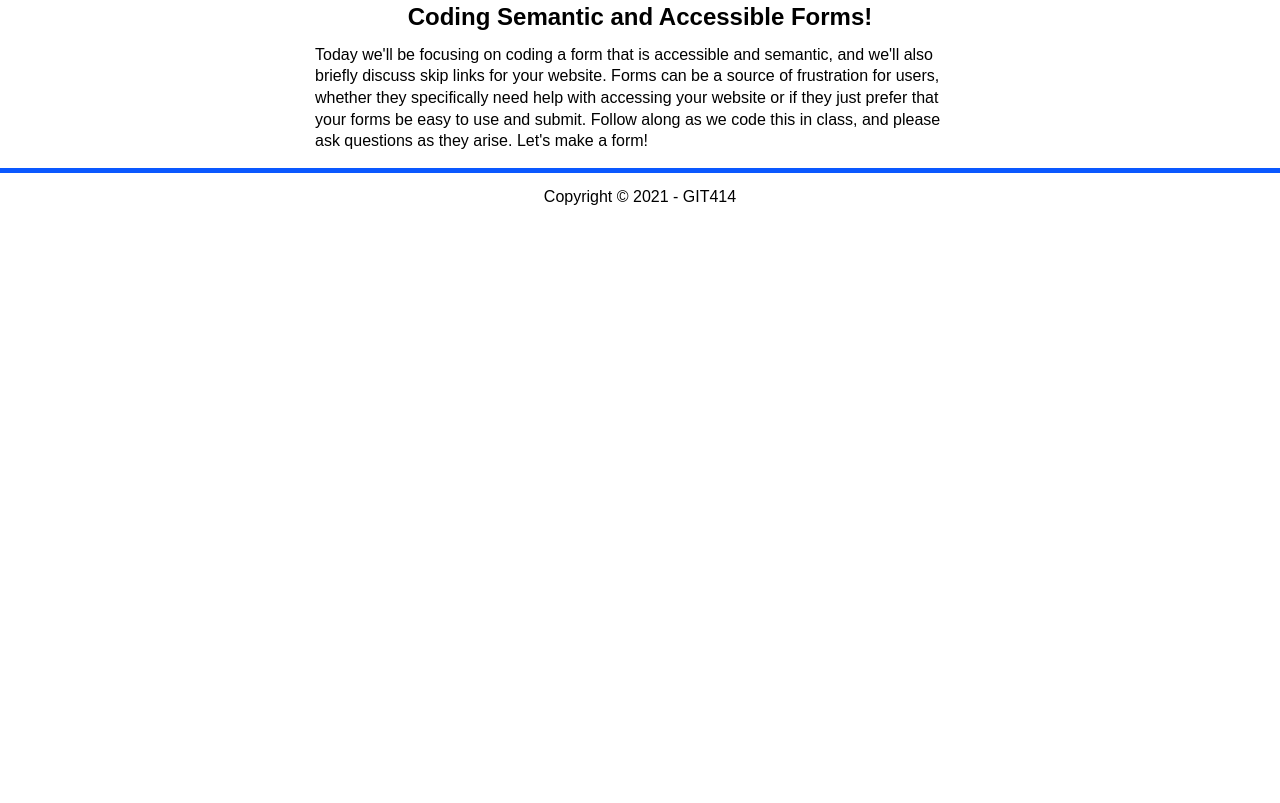
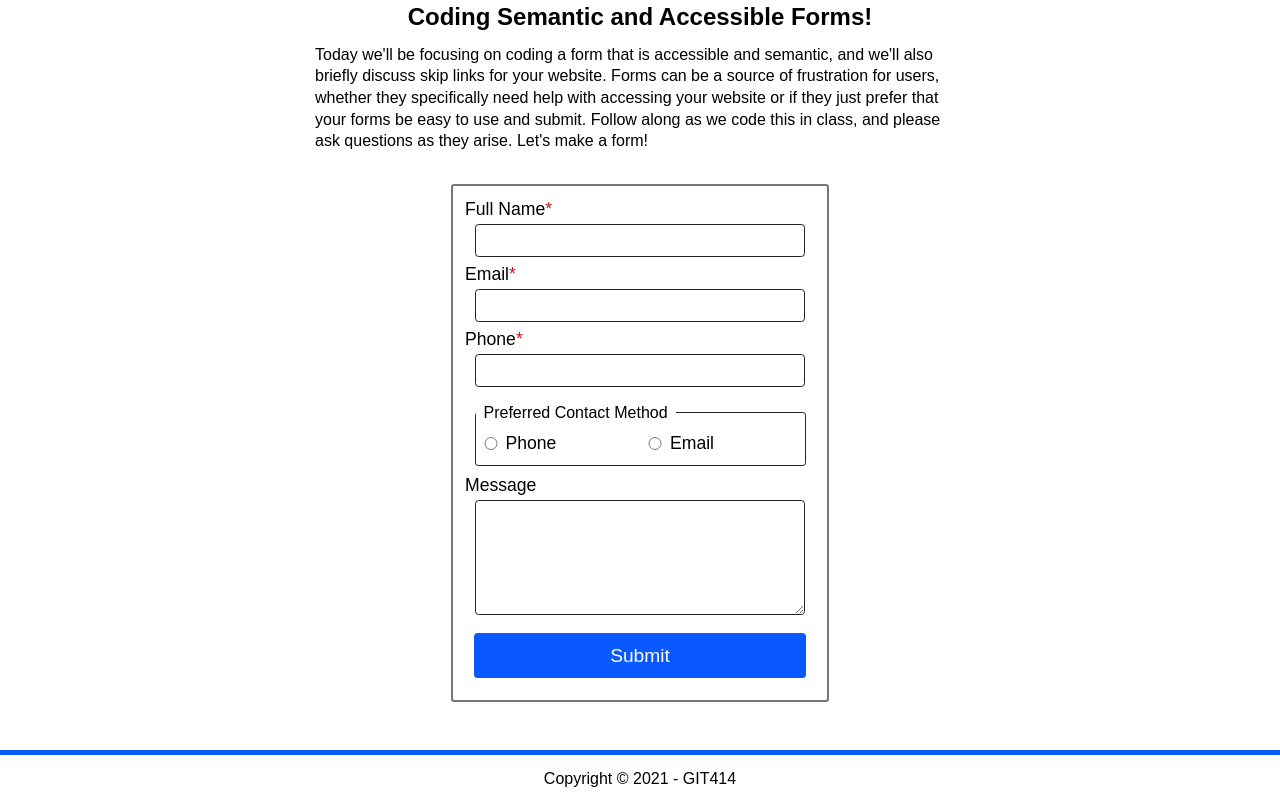
Before and after one commit to fatimuxx/forms, a plain HTML site: page index.html.html in a window 1280 px wide. Shown: the part 511-1314 px from the top of the page. Before the commit the page ends 800 px from the top, so only its background shows below. Drawn offline with Linux system fonts and the light colour scheme.

Commit message:
added form
added form,label,inputs,fieldsets

```diff
--- a/index.html.html
+++ b/index.html.html
@@ -31,6 +31,32 @@
 			<p>Today we'll be focusing on coding a form that is accessible and semantic, and we'll also briefly discuss skip links for your website. Forms can be a source of frustration for users, whether they specifically need help with accessing your website or if they just prefer that your forms be easy to use and submit. Follow along as we code this in class, and please ask questions as they arise. Let's make a form!</p>
 
 <!-- 	-------- TO-DO: ADD FORM CODE HERE DURING CLASS, FOLLOW ALONG TO COMPLETE -------- -->
+	<form>
+
+	<label for="my-name">Full Name<span class="required">*</span></label>
+<input id="name" type="text" autocomplete="name" aria-required="true">
+</input>
+
+<label for ="my-email">Email<span class="required">*</span></label>
+<input id="my-email" type="text" autocomplete="name"aria-required="true">
+</input>
+
+<label for ="my-phone">Phone<span class="required">*</span></label>
+<input id="my-phone" type="text" autocomplete="name"aria-required="true"></input>
+
+<fieldset>
+	<legend>Preferred Contact Method</legend>
+<input id="my-phone" type="radio" name="phone" value="number">
+	<label for="pref-phone">Phone</label>
+<input id="my-email" type="radio" name="email" value="info">
+	<label for="pref-email">Email</label>
+</fieldset>
+
+<label for="my-message">Message</label>
+<textarea name="my-message" id="my-message" autocomplete="message"></textarea>
+<input type="submit" name="my-submit" id="my-submit" value="Submit"></input>
+	</form>
+
 		</article>
 	</main>
 	<footer>
```
